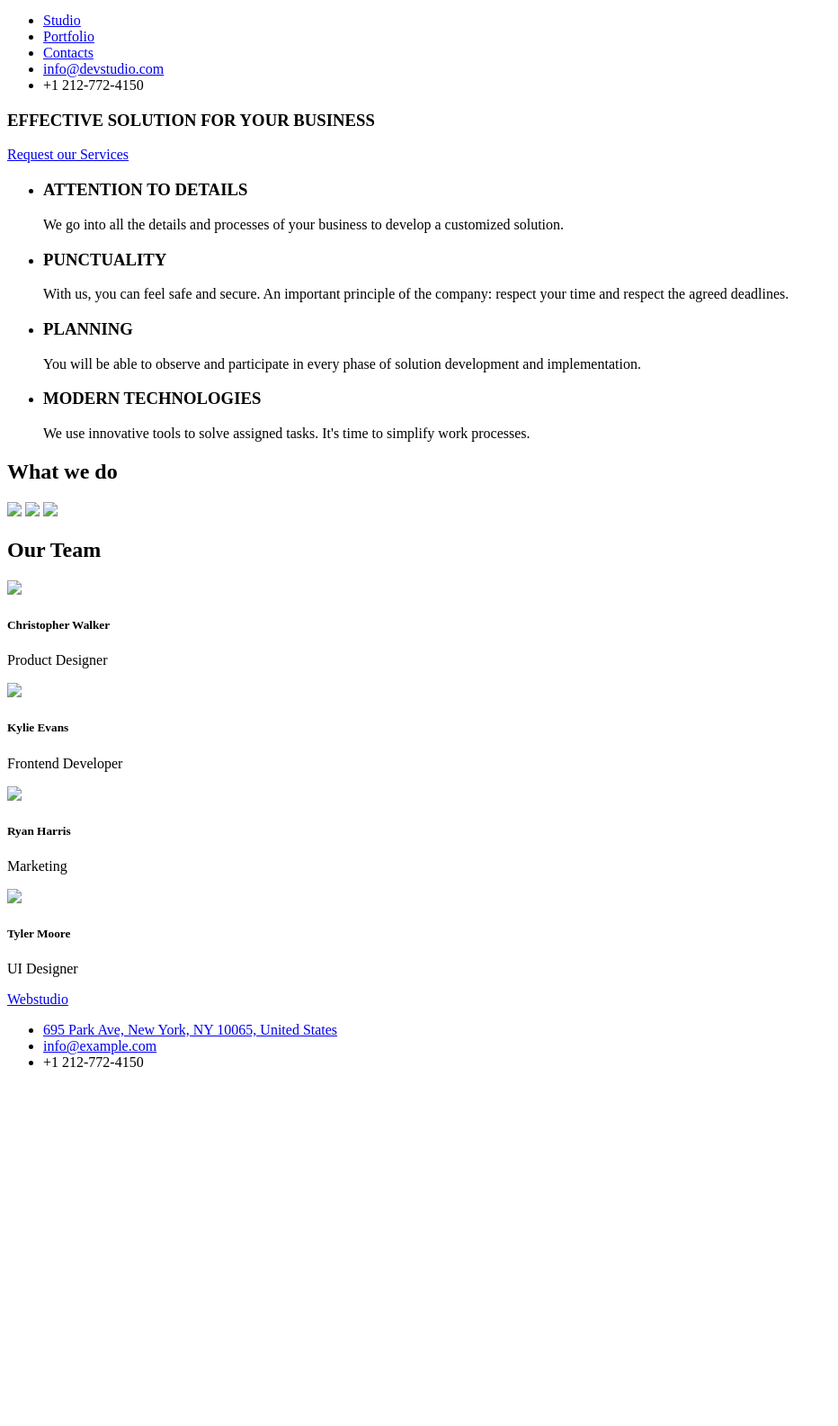
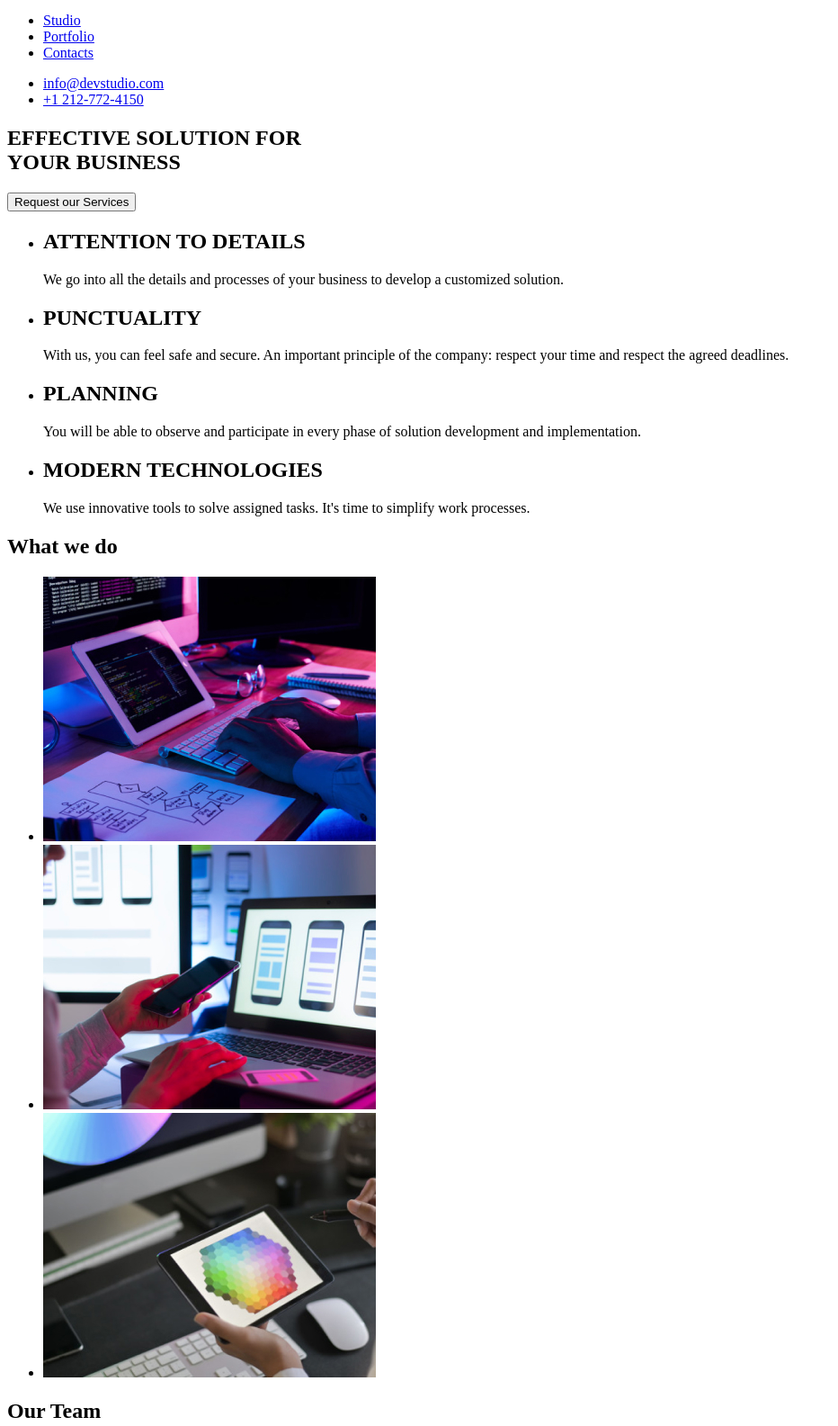
Before and after one commit to weenxi1/github-assignment, a plain HTML site: page index.html in a window 1280 px wide. Shown: the part 28-1613 px from the top of the page at 90% size, without its empty margins (0-932 px from the left). Before the commit the page ends 1234 px from the top, so only its background shows below. Drawn offline with Linux system fonts and the light colour scheme.

Commit message:
updated html

```diff
--- a/index.html
+++ b/index.html
@@ -20,70 +20,77 @@
             <li>
                 <a href="#">Contacts</a>
             </li>
-            <li>
-                <a href="email">info@devstudio.com</a>
-            </li>
-            <li>+1 212-772-4150</li>
         </ul>
     </nav>
+           <ul>
+            <li>
+                <a href="mailto:info@devstudio.com">info@devstudio.com</a>
+            </li>
+            <li>
+                <a href="tel:+1 212-772-4150">+1 212-772-4150</a>
+            </li>
+        </ul>
  </header>
+ <main>
  <section>
     <p>
-<h3>EFFECTIVE SOLUTION FOR YOUR BUSINESS</h3>
-<a href="service">Request our Services</a>
+<h1>EFFECTIVE SOLUTION FOR <br>YOUR BUSINESS</h1>
+<button type="button">Request our Services</button>
     </p>
  </section>
   <section>
-    <nav>
         <ul>
             <li>
-                <h3>ATTENTION TO DETAILS</h3>
+                <h2>ATTENTION TO DETAILS</h2>
                 <p>We go into all the details and processes of your business to develop a customized solution.</p>
             </li>
             <li>
-                <h3>PUNCTUALITY</h3>
+                <h2>PUNCTUALITY</h2>
                 <p>With us, you can feel safe and secure. An important principle of the company: respect your time and respect the agreed
                 deadlines.</p>
             </li>
             <li>
-                <h3>PLANNING</h3>
+                <h2>PLANNING</h2>
                 <p>You will be able to observe and participate in every phase of solution development and implementation.</p>
             </li>
             <li>
-                <h3>MODERN TECHNOLOGIES</h3>
+                <h2>MODERN TECHNOLOGIES</h2>
                 <p>We use innovative tools to solve assigned tasks. It's time to simplify work processes.</p>
             </li>
         </ul>
-    </nav>
+    </section>
+    <section>
     <h1>What we do</h1>
-    <nav>
-        <img src="img.jpg">
-        <img src="img (1).jpg">
-        <img src="img (2).jpg">
-    </nav>
-
+    <ul>
+        <li><img src="img0.jpg" alt="task1"></li>
+        <li><img src="img1.jpg" alt="task2"></li>
+        <li><img src="img2.jpg" alt="task3"></li>
+         </ul>
   </section>
   <section>
-    <h1>Our Team</h1>
-    <nav>
-        <img src="img (6).jpg"><h5>Christopher Walker</h5>
-        <p>Product Designer</p>
-        <img src="img (5).jpg"><h5>Kylie Evans</h5><p>Frontend Developer</p>
-        <img src="img (3).jpg"><h5>Ryan Harris</h5><p>Marketing</p>
-        <img src="img (4).jpg"><h5>Tyler Moore</h5><p>UI Designer</p>
-    </nav>
+
+    <h2>Our Team</h2>
+    <ul>
+        <li><img src="img6.jpg" alt="team1"><h3>Christopher Walker</h3><p>Product Designer</p></li>
+        <li><img src="img5.jpg" alt="team2"><h3>Kylie Evans</h3><p>Frontend Developer</p></li>
+        <li><img src="img3.jpg" alt="team3"><h3>Ryan Harris</h3><p>Marketing</p></li>
+        <li><img src="img4.jpg" alt="team4"><h3>Tyler Moore</h3><p>UI Designer</p></li>
+    </ul>
   </section>
+  </main>
 </body>
 <footer>
 <a href="#">Webstudio</a>
+<address>
 <ul>
     <li>
-        <a href="address">695 Park Ave, New York, NY 10065, United States</a>
+        <a href="#">695 Park Ave, New York, NY 10065,<br>United States</a>
     </li>
     <li>
-        <a href="info@devstudio.com">info@example.com</a>
+        <a href="mailto:info@devstudio.com">info@devstudio.com</a>
     </li>
     <li>+1 212-772-4150</li>
 </ul>
+</address>
 </footer>
 </html>
```
Also changed, not shown: 1 other file.
